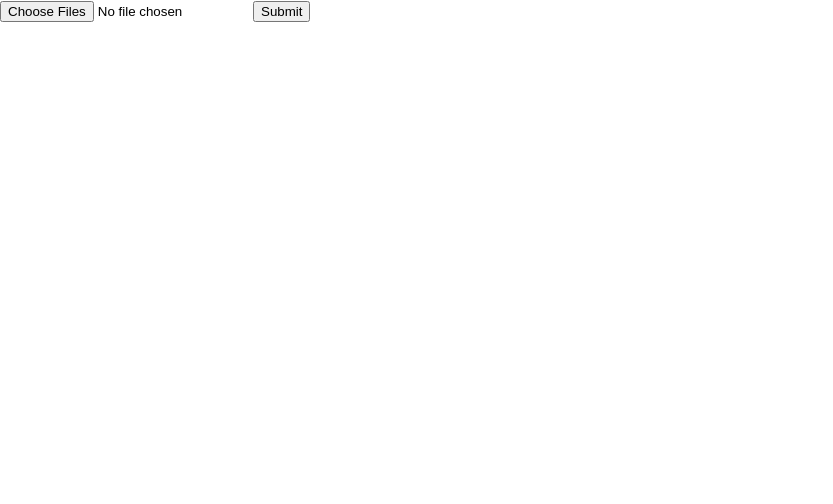
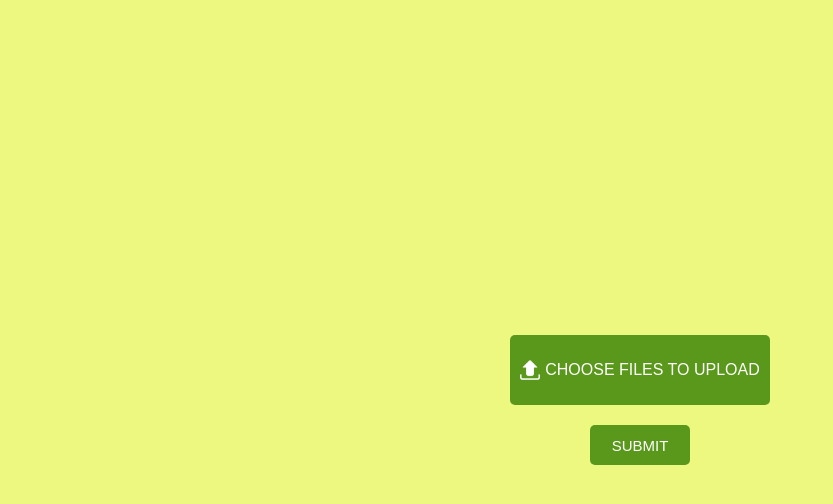
Before and after one commit to korzdan/banking-transactions-service, a React (Create React App) app in the folder src/main/frontend/: page /upload in a window 1280 px wide. Shown: the top 504 px of the page, without its empty margins (0-833 px from the left). Built offline with nearby package versions, Linux system fonts and the light colour scheme.

Commit message:
Change FileUpload component, style root and FileUpload with CSS

```diff
--- a/src/main/frontend/src/App.js
+++ b/src/main/frontend/src/App.js
@@ -9,7 +9,6 @@ import FileUpload from "./Components/FileUpload/FileUpload";
 
 function App() {
   return (
-    <div>
       <BrowserRouter>
           <Switch>
               <Route exact path="/" component={Home}/>
@@ -19,7 +18,6 @@ function App() {
               <Route path="/upload" component={FileUpload}/>
           </Switch>
       </BrowserRouter>
-    </div>
   );
 }
 
--- /dev/null
+++ b/src/main/frontend/src/Components/FileUpload/FileUpload.css
@@ -0,0 +1,68 @@
+.main_div {
+    position: fixed;
+    width: 100%;
+    height: 100%;
+    display: flex;
+    flex-direction: column;
+    justify-content: center;
+    align-items: center;
+}
+
+input[type="file"] {
+   display: none;
+}
+
+#file_upload {
+    height: 20px;
+    width: 20px;
+    padding-right: 5px;
+}
+
+label {
+    color: white;
+    width: 240px;
+    height: 50px;
+    background-color: #59981A;
+    margin: 10px;
+    display: flex;
+    justify-content: center;
+    align-items: center;
+    padding: 10px;
+    border-radius: 5px;
+    transition: 0.4s;
+}
+
+button {
+    background-color: #59981A;
+    color: white;
+    border: none;
+    width: 100px;
+    height: 40px;
+    margin: 10px;
+    font-family: "SansSerif", sans-serif;
+    font-size: 15px;
+    border-radius: 5px;
+    transition: 0.4s;
+}
+
+button:hover {
+    background-color: #013A20;
+}
+
+label:hover {
+    background-color: #013A20;
+}
+
+#file_upload_results {
+    background-color: #013A20;
+    margin-top: 10px;
+    width: 60%;
+    padding: 20px;
+    border-radius: 25px;
+    display: flex;
+    justify-content: center;
+}
+
+#files_number {
+    color: #013A20;
+}
--- a/src/main/frontend/src/Components/FileUpload/FileUpload.js
+++ b/src/main/frontend/src/Components/FileUpload/FileUpload.js
@@ -1,6 +1,8 @@
 import React, {useState} from 'react';
 import axios from "axios";
 import {getToken} from "../../Utils/Common";
+import "../FileUpload/FileUpload.css";
+import file_upload from '../../Assets/file_upload.png';
 
 const FileUpload = () => {
 
@@ -27,19 +29,23 @@ const FileUpload = () => {
             if (error.response.status === 406) {
                 setResults(error.response.data);
             }
+            if (error.response.status === 403) {
+
+            }
         })
     }
 
     return (
-        <form>
-            <div className="file-card">
+        <div className="main_div">
+            <label>
+                <img src={file_upload} alt="file_upload" id="file_upload"/>
                 <input type="file" onChange={(e) => MultipleFileChange(e)} multiple/>
-                <button type="button" onClick={() => UploadMultipleFiles()}>Submit</button>
-                <div id="file-upload-results">
-                    {results}
-                </div>
-            </div>
-        </form>
+                CHOOSE FILES TO UPLOAD
+            </label>
+            {multipleFiles.length!==0 && <div id="files_number">{multipleFiles.length} files are chosen</div>}
+            <button type="button" onClick={() => UploadMultipleFiles()}>SUBMIT</button>
+            {results && <div id="file_upload_results">{results}</div>}
+        </div>
     );
 };
 
--- a/src/main/frontend/src/index.css
+++ b/src/main/frontend/src/index.css
@@ -1,13 +1,11 @@
-body {
-  margin: 0;
-  font-family: -apple-system, BlinkMacSystemFont, 'Segoe UI', 'Roboto', 'Oxygen',
-    'Ubuntu', 'Cantarell', 'Fira Sans', 'Droid Sans', 'Helvetica Neue',
-    sans-serif;
-  -webkit-font-smoothing: antialiased;
-  -moz-osx-font-smoothing: grayscale;
+#root {
+  background-color: #ECF87F;
+  position: fixed;
+  width: 100%;
+  height: 100%;
+  top: 0;
+  left: 0;
+  z-index: 1000;
+  color: white;
+  font-family: "SansSerif", sans-serif;
 }
-
-code {
-  font-family: source-code-pro, Menlo, Monaco, Consolas, 'Courier New',
-    monospace;
-}
```
Also changed, not shown: src/main/frontend/src/Assets/file_upload.png (added). Lines whose indentation alone changed are shown as unchanged.
